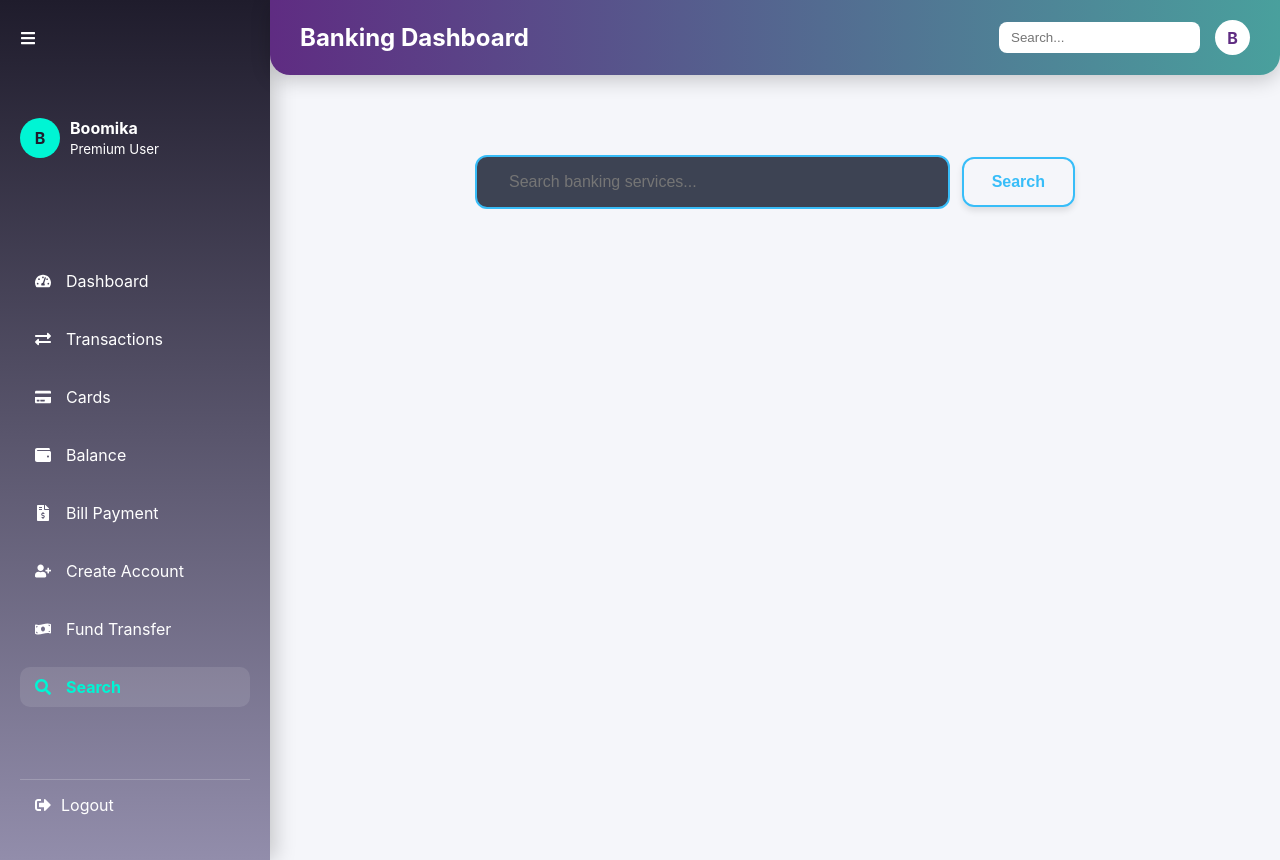
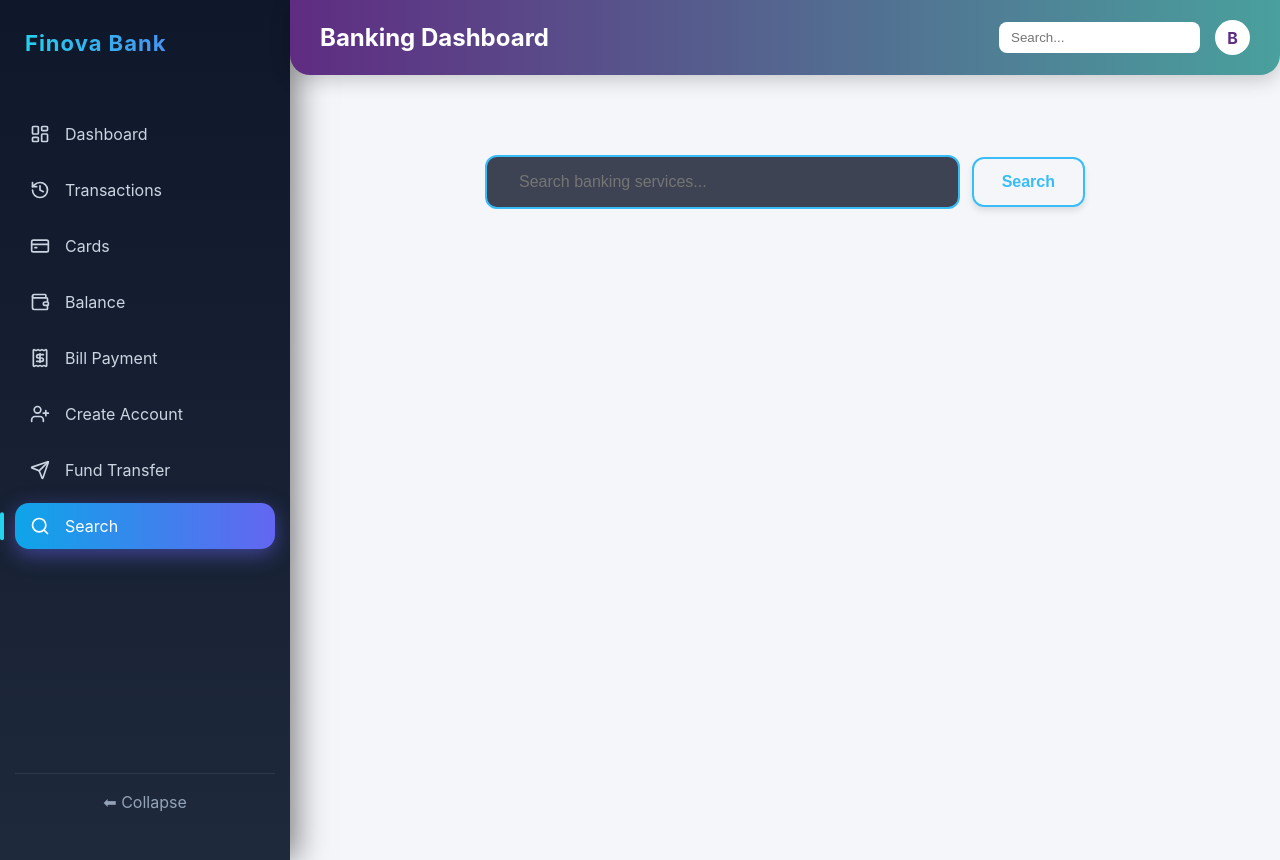
Before and after one commit to BoomikaM22/banking-dashboard, a React app in the folder frontend/: page /search in a window 1280 px wide. Built offline with nearby package versions, Linux system fonts and the light colour scheme; the HTML template or start-up script is replaced by a standard one.

Commit message:
Update Sidebar.jsx

```diff
--- a/frontend/src/components/Sidebar.jsx
+++ b/frontend/src/components/Sidebar.jsx
@@ -1,135 +1,146 @@
+import { NavLink } from "react-router-dom";
 import { useState } from "react";
-import { NavLink } from "react-router-dom";
 import {
-  FaTachometerAlt,
-  FaExchangeAlt,
-  FaCreditCard,
-  FaWallet,
-  FaFileInvoiceDollar,
-  FaUserPlus,
-  FaMoneyBillWave,
-  FaSearch,
-  FaSignOutAlt,
-  FaBars
-} from "react-icons/fa";
+  LayoutDashboard,
+  CreditCard,
+  Wallet,
+  Receipt,
+  UserPlus,
+  Send,
+  Search,
+  History
+} from "lucide-react";
 
 const Sidebar = () => {
-
   const [collapsed, setCollapsed] = useState(false);
 
+  const menuItems = [
+    { name: "Dashboard", path: "/", icon: <LayoutDashboard size={20} /> },
+    { name: "Transactions", path: "/transactions", icon: <History size={20} /> },
+    { name: "Cards", path: "/cards", icon: <CreditCard size={20} /> },
+    { name: "Balance", path: "/balance", icon: <Wallet size={20} /> },
+    { name: "Bill Payment", path: "/billpayment", icon: <Receipt size={20} /> },
+    { name: "Create Account", path: "/createaccount", icon: <UserPlus size={20} /> },
+    { name: "Fund Transfer", path: "/fundtransfer", icon: <Send size={20} /> },
+    { name: "Search", path: "/search", icon: <Search size={20} /> }
+  ];
+
   return (
-    <div style={{
-      ...sidebarStyle,
-      width: collapsed ? "80px" : "230px",
-      transition: "0.4s"
-    }}>
-
-      {/* Toggle Button */}
-      <div style={{ marginBottom: "30px", cursor: "pointer" }}>
-        <FaBars onClick={() => setCollapsed(!collapsed)} />
+    <div
+      style={{
+        width: collapsed ? "85px" : "260px",
+        background: "linear-gradient(180deg, #0f172a, #1e293b)",
+        color: "white",
+        minHeight: "100vh",
+        padding: "30px 15px",
+        transition: "all 0.4s ease",
+        display: "flex",
+        flexDirection: "column",
+        boxShadow: "6px 0 30px rgba(0,0,0,0.5)"
+      }}
+    >
+      {/* Logo */}
+      <div
+        style={{
+          fontSize: "22px",
+          fontWeight: "700",
+          marginBottom: "55px",
+          textAlign: collapsed ? "center" : "left",
+          paddingLeft: collapsed ? "0" : "10px",
+          letterSpacing: "1px",
+          background: "linear-gradient(90deg,#22d3ee,#6366f1)",
+          WebkitBackgroundClip: "text",
+          WebkitTextFillColor: "transparent",
+          transition: "0.3s ease"
+        }}
+      >
+        {collapsed ? "💳" : "Finova Bank"}
       </div>
 
-      {/* Profile Section */}
-      {!collapsed && (
-        <div style={profileSection}>
-          <div style={avatar}>B</div>
-          <div>
-            <h4 style={{ margin: 0 }}>Boomika</h4>
-            <small>Premium User</small>
-          </div>
-        </div>
-      )}
-
-      <ul style={{ listStyle: "none", padding: 0 }}>
-
-        <MenuItem collapsed={collapsed} to="/" icon={<FaTachometerAlt />} text="Dashboard" />
-        <MenuItem collapsed={collapsed} to="/transactions" icon={<FaExchangeAlt />} text="Transactions" />
-        <MenuItem collapsed={collapsed} to="/cards" icon={<FaCreditCard />} text="Cards" />
-        <MenuItem collapsed={collapsed} to="/balance" icon={<FaWallet />} text="Balance" />
-        <MenuItem collapsed={collapsed} to="/billpayment" icon={<FaFileInvoiceDollar />} text="Bill Payment" />
-        <MenuItem collapsed={collapsed} to="/createaccount" icon={<FaUserPlus />} text="Create Account" />
-        <MenuItem collapsed={collapsed} to="/fundtransfer" icon={<FaMoneyBillWave />} text="Fund Transfer" />
-        <MenuItem collapsed={collapsed} to="/search" icon={<FaSearch />} text="Search" />
-
-      </ul>
-
-      {/* Floating Logout */}
-      <div style={logoutSection}>
-        <FaSignOutAlt />
-        {!collapsed && <span style={{ marginLeft: "10px" }}>Logout</span>}
+      {/* Menu */}
+      <div style={{ display: "flex", flexDirection: "column", gap: "10px" }}>
+        {menuItems.map((item, index) => (
+          <NavLink
+            key={index}
+            to={item.path}
+            className={({ isActive }) =>
+              isActive ? "sidebar-link active" : "sidebar-link"
+            }
+            style={{
+              display: "flex",
+              alignItems: "center",
+              gap: "15px",
+              padding: "13px 15px",
+              borderRadius: "14px",
+              textDecoration: "none",
+              color: "#cbd5e1",
+              position: "relative",
+              transition: "all 0.3s ease"
+            }}
+          >
+            {item.icon}
+            {!collapsed && <span>{item.name}</span>}
+          </NavLink>
+        ))}
       </div>
 
+      {/* Collapse */}
+      <div
+        onClick={() => setCollapsed(!collapsed)}
+        style={{
+          marginTop: "auto",
+          padding: "18px",
+          cursor: "pointer",
+          textAlign: "center",
+          borderTop: "1px solid rgba(255,255,255,0.08)",
+          color: "#94a3b8",
+          transition: "0.3s ease"
+        }}
+        className="collapse-btn"
+      >
+        {collapsed ? "➡" : "⬅ Collapse"}
+      </div>
+
+      {/* Animations */}
+      <style>
+        {`
+          .sidebar-link:hover {
+            background: rgba(255,255,255,0.08);
+            transform: translateX(8px);
+            box-shadow: 0 8px 20px rgba(0,0,0,0.4);
+          }
+
+          .sidebar-link.active {
+            background: linear-gradient(90deg,#0ea5e9,#6366f1);
+            color: white !important;
+            box-shadow: 0 6px 20px rgba(99,102,241,0.5);
+          }
+
+          .sidebar-link::before {
+            content: "";
+            position: absolute;
+            left: -15px;
+            top: 50%;
+            transform: translateY(-50%);
+            width: 4px;
+            height: 0%;
+            background: #22d3ee;
+            border-radius: 4px;
+            transition: 0.3s ease;
+          }
+
+          .sidebar-link.active::before {
+            height: 60%;
+          }
+
+          .collapse-btn:hover {
+            color: #22d3ee;
+            transform: scale(1.05);
+          }
+        `}
+      </style>
     </div>
   );
 };
 
-const MenuItem = ({ to, icon, text, collapsed }) => {
-  return (
-    <li style={{ margin: "18px 0" }}>
-      <NavLink
-        to={to}
-        style={({ isActive }) => ({
-          textDecoration: "none",
-          color: isActive ? "#00f5d4" : "white",
-          fontWeight: isActive ? "bold" : "normal",
-          display: "flex",
-          alignItems: "center",
-          gap: "15px",
-          padding: "10px 15px",
-          borderRadius: "10px",
-          background: isActive ? "rgba(255,255,255,0.1)" : "transparent",
-          transition: "0.3s",
-        })}
-        onMouseEnter={(e) => {
-          e.target.style.boxShadow = "0 0 15px #00f5d4";
-        }}
-        onMouseLeave={(e) => {
-          e.target.style.boxShadow = "none";
-        }}
-      >
-        {icon}
-        {!collapsed && text}
-      </NavLink>
-    </li>
-  );
-};
-
-const sidebarStyle = {
-  background: "linear-gradient(to bottom, #1f1c2c, #928dab)",
-  color: "white",
-  padding: "30px 20px",
-  minHeight: "100vh",
-  boxShadow: "5px 0 20px rgba(0,0,0,0.2)",
-  display: "flex",
-  flexDirection: "column",
-  justifyContent: "space-between"
-};
-
-const profileSection = {
-  display: "flex",
-  alignItems: "center",
-  gap: "10px",
-  marginBottom: "30px"
-};
-
-const avatar = {
-  width: "40px",
-  height: "40px",
-  borderRadius: "50%",
-  background: "#00f5d4",
-  color: "#1f1c2c",
-  display: "flex",
-  alignItems: "center",
-  justifyContent: "center",
-  fontWeight: "bold"
-};
-
-const logoutSection = {
-  cursor: "pointer",
-  display: "flex",
-  alignItems: "center",
-  padding: "15px",
-  borderTop: "1px solid rgba(255,255,255,0.2)"
-};
-
 export default Sidebar;
```
